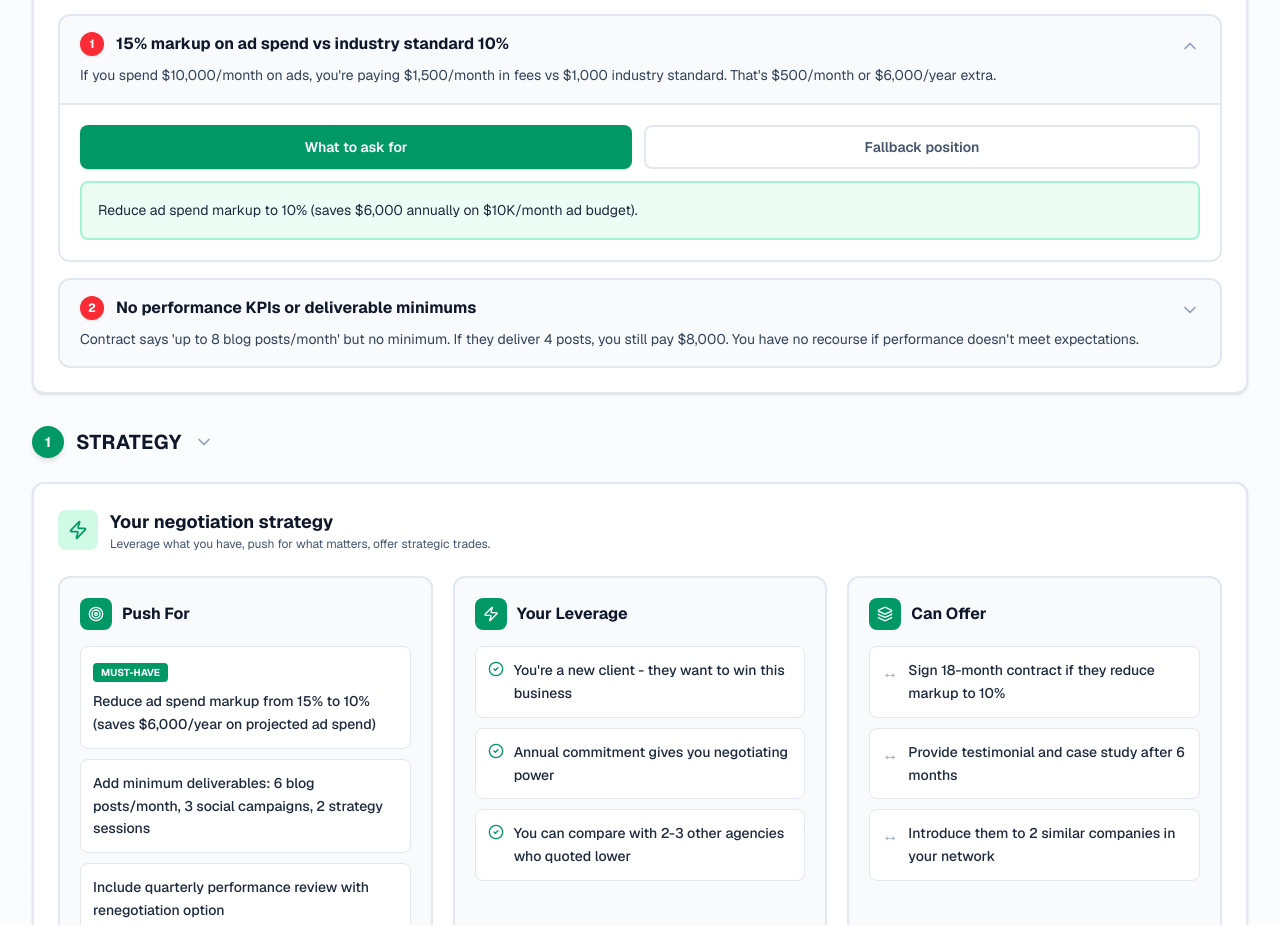
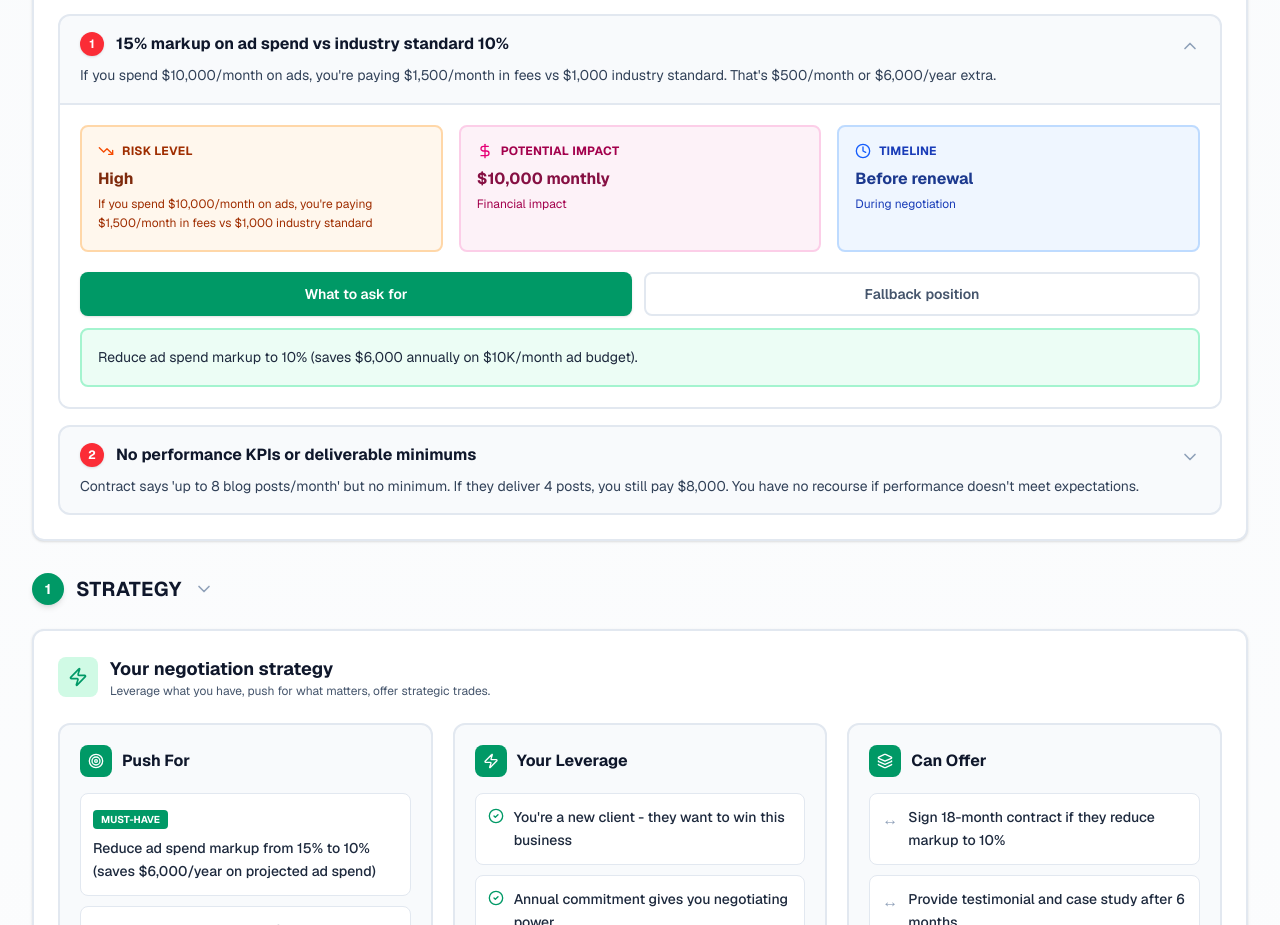
Before and after one commit to Boomchakalala/Dealcheck, a Next.js app: page /example in a window 1280 px wide. Shown: the part 1420-2345 px from the top of the page. Built offline with nearby package versions, Linux system fonts and the light colour scheme; no server answers.

Commit message:
Sandbox autosave

```diff
--- a/src/components/OutputDisplay.tsx
+++ b/src/components/OutputDisplay.tsx
@@ -428,6 +428,56 @@ export function OutputDisplay({ output, roundId }: OutputDisplayProps) {
 
                     {isExpanded && (
                       <div className="px-5 pb-5 border-t-2 border-slate-200 pt-5 bg-white">
+                        {/* Risk Level, Potential Impact, Timeline boxes */}
+                        <div className="grid grid-cols-1 md:grid-cols-3 gap-4 mb-5">
+                          <div className="bg-orange-50 border-2 border-orange-200 rounded-lg p-4">
+                            <div className="flex items-center gap-2 mb-2">
+                              <TrendingDown className="w-4 h-4 text-orange-600" />
+                              <p className="text-xs font-bold text-orange-800 uppercase tracking-wide">Risk Level</p>
+                            </div>
+                            <p className="text-base font-bold text-orange-900 mb-1">
+                              {flag.type === 'Commercial' ? 'High' : flag.type === 'Legal' ? 'Medium' : 'Medium'}
+                            </p>
+                            <p className="text-xs text-orange-800 leading-relaxed">
+                              {flag.why_it_matters.split('.')[0]}
+                            </p>
+                          </div>
+
+                          <div className="bg-pink-50 border-2 border-pink-200 rounded-lg p-4">
+                            <div className="flex items-center gap-2 mb-2">
+                              <DollarSign className="w-4 h-4 text-pink-600" />
+                              <p className="text-xs font-bold text-pink-800 uppercase tracking-wide">Potential Impact</p>
+                            </div>
+                            <p className="text-base font-bold text-pink-900 mb-1">
+                              {(() => {
+                                // Extract dollar amounts from why_it_matters
+                                const dollarMatch = flag.why_it_matters.match(/\$[\d,]+[KkMm]?(?:\+)?(?:\/(?:year|month|annually))?/)
+                                return dollarMatch ? dollarMatch[0].replace('/year', ' annually').replace('/month', ' monthly') : 'Cost exposure'
+                              })()}
+                            </p>
+                            <p className="text-xs text-pink-800 leading-relaxed">
+                              {flag.type === 'Commercial' ? 'Financial impact' : 'Operational impact'}
+                            </p>
+                          </div>
+
+                          <div className="bg-blue-50 border-2 border-blue-200 rounded-lg p-4">
+                            <div className="flex items-center gap-2 mb-2">
+                              <Clock className="w-4 h-4 text-blue-600" />
+                              <p className="text-xs font-bold text-blue-800 uppercase tracking-wide">Timeline</p>
+                            </div>
+                            <p className="text-base font-bold text-blue-900 mb-1">
+                              {flag.what_to_ask_for.toLowerCase().includes('before signing') || flag.what_to_ask_for.toLowerCase().includes('immediately')
+                                ? 'Address now'
+                                : 'Before renewal'}
+                            </p>
+                            <p className="text-xs text-blue-800 leading-relaxed">
+                              {flag.what_to_ask_for.toLowerCase().includes('before signing')
+                                ? 'Before contract signing'
+                                : 'During negotiation'}
+                            </p>
+                          </div>
+                        </div>
+
                         {/* Tabs */}
                         <div className="space-y-3">
                           <div className="flex gap-3">
```
